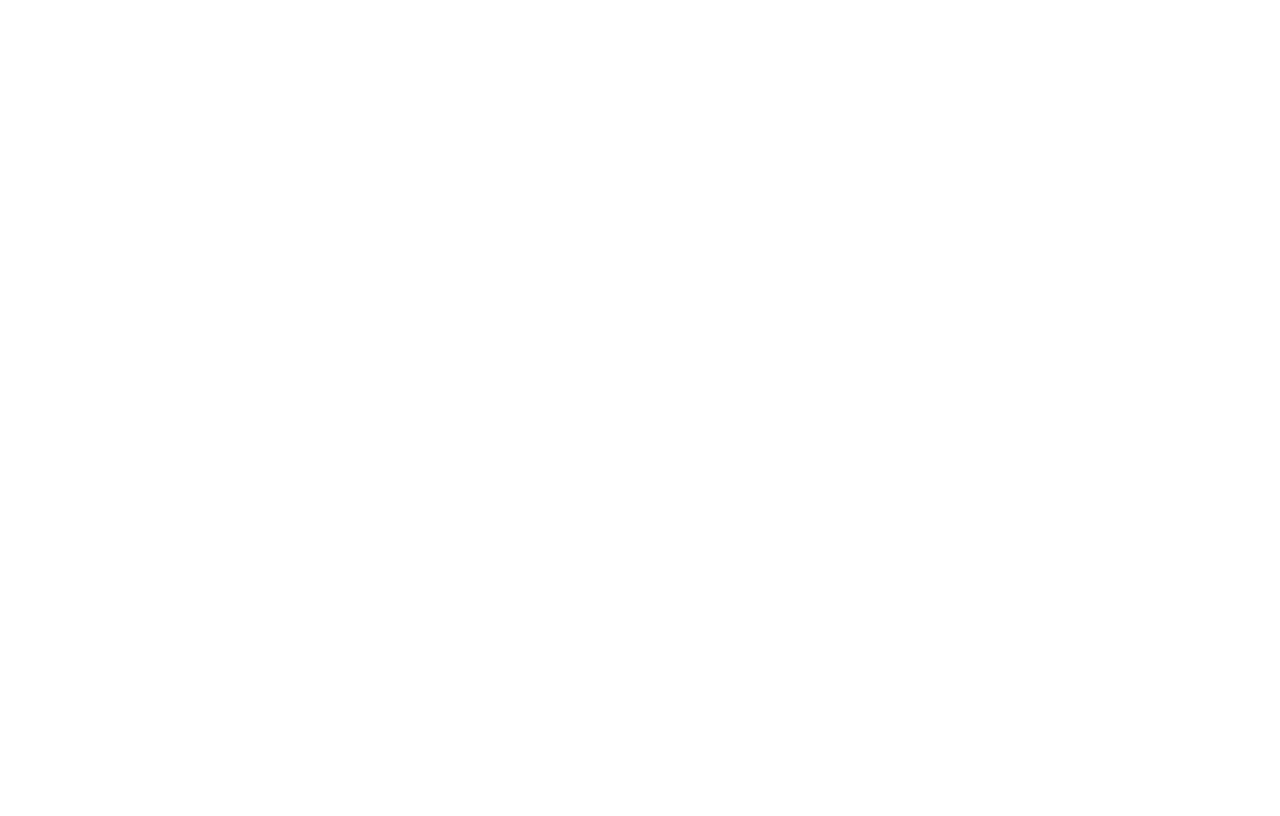
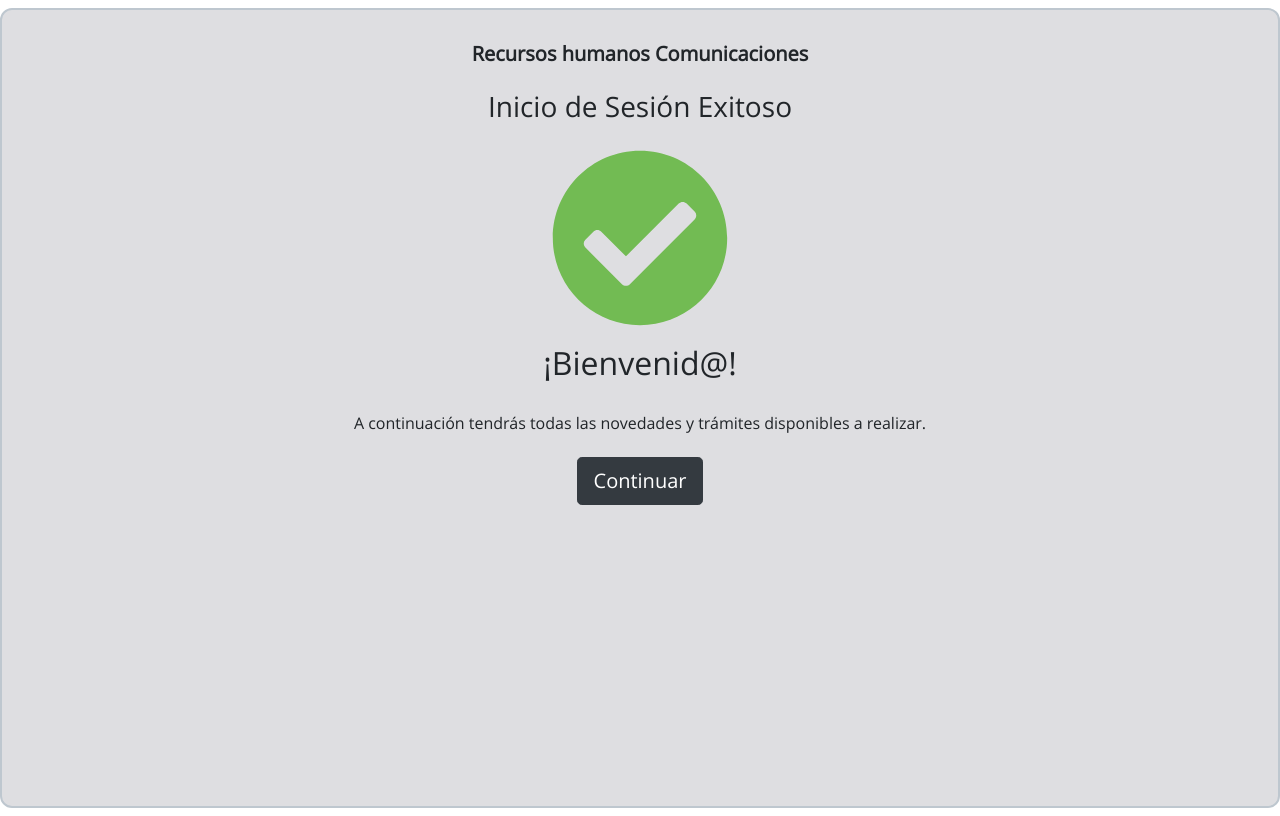
Before and after one commit to kslotes/redsocial, a React (Create React App) app: page /success in a window 1280 px wide. Built offline with nearby package versions, Linux system fonts and the light colour scheme.

Commit message:
Creacion SuccessPage

```diff
--- a/package.json
+++ b/package.json
@@ -12,6 +12,7 @@
         "react-bootstrap": "^1.5.2",
         "react-bootstrap-icons": "^1.4.0",
         "react-dom": "^17.0.2",
+        "react-icons": "^4.2.0",
         "react-scripts": "4.0.3",
         "styled-components": "^5.2.3",
         "web-vitals": "^1.1.1"
--- a/src/App.js
+++ b/src/App.js
@@ -7,7 +7,7 @@ function App() {
             <BrowserRouter>
                   <Switch>
                         <Route path="/" exact component={MainPage}/>
-                        <Route path="/home" exact component={SuccessPage}/>
+                        <Route path="/success" exact component={SuccessPage}/>
                   </Switch>
             </BrowserRouter>
       )
--- a/src/Pages/SuccessPage/SuccessPage.css
+++ b/src/Pages/SuccessPage/SuccessPage.css
@@ -7,9 +7,16 @@
       border: 2px solid #bec7cf;
       padding: 1rem;
 }
-
+#icon-check {
+      font-size: 180px;
+      color: #72bb53;
+}
 @media screen and (max-width: 360px) {
       h6 {
             font-size: 15px;
       }
+      .label-sesion {
+            font-weight: bold;
+      }
+
 }
--- a/src/Pages/SuccessPage/SuccessPage.jsx
+++ b/src/Pages/SuccessPage/SuccessPage.jsx
@@ -1,18 +1,31 @@
-import {Col, Row, Container} from "react-bootstrap";
+import {Col, Row, Container, Button} from "react-bootstrap";
+import {FaCheckCircle} from "react-icons/fa";
 import "./SuccessPage.css";
 const SuccessPage = () => {
     return (
         <Container fluid className="fondo">
-            <Row>
-                <Col className="mt-3 text-center" xs={12}>
-                    <h4>
+            <Row xs={1} className="mt-3 text-center">
+                <Col>
+                    <h5>
                         <b>Recursos humanos Comunicaciones</b>
-                    </h4>
+                    </h5>
                 </Col>
-            </Row>
-            <Row>
                 <Col className="mt-3">
-                    <h6>Bienvenido a la red social de la Municipalidad de San Antonio de Areco . Aquí podrás realizar diversos trámites y enterarte las últimas novedades.</h6>
+                    <h3 className="label-sesion">Inicio de Sesión Exitoso</h3>
+                </Col>
+                <Col className="mt-3">
+                    <FaCheckCircle id="icon-check" />
+                </Col>
+                <Col className="mt-3">
+                    <h2 className="label-sesion">¡Bienvenid@!</h2>
+                </Col>
+                <Col className="mt-4">
+                      <h6>A continuación tendrás todas las novedades
+                        y trámites disponibles a realizar.
+                      </h6>
+                </Col>
+                <Col className="mt-3">
+                      <Button variant="dark" size="lg">Continuar</Button>
                 </Col>
             </Row>
         </Container>
```
Also changed, not shown: 1 other file (tests, documents, lock files or other folders).
